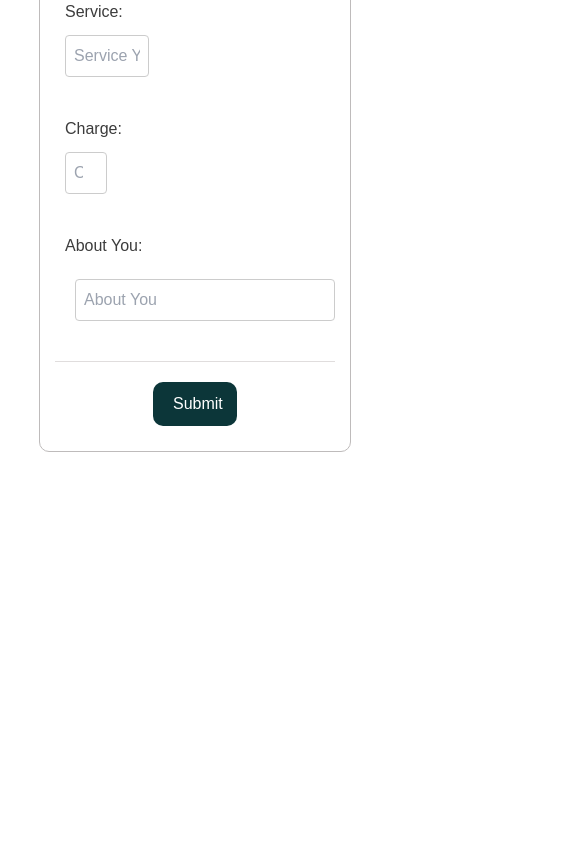
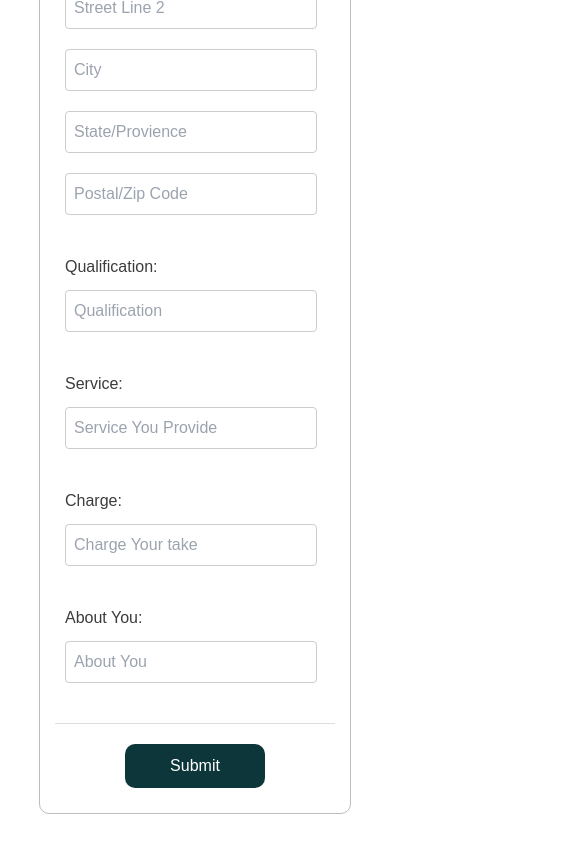
Before and after one commit to Saurav9895/As-Service, a Next.js app: page /Forms/Forms in a window 390 px wide. Shown: the part 1192-2036 px from the top of the page, 585 px wide, since content can reach past the window. Before the commit the page ends 1674 px from the top, so only its background shows below. Built offline with nearby package versions, Linux system fonts and the light colour scheme; no server answers.

Commit message:
made changes in mobile responsive

```diff
--- a/src/pages/Forms.tsx
+++ b/src/pages/Forms.tsx
@@ -1,8 +1,9 @@
 import FormBar from '@/FormBar/FormBar';
 import Topbar from '@/components/Topbar/Topbar';
-import { firestore } from '@/firebase/firebase';
+import { auth, firestore } from '@/firebase/firebase';
 import { doc, setDoc } from 'firebase/firestore';
 import React, { useState } from 'react';
+import { useAuthState } from 'react-firebase-hooks/auth';
 import { toast } from 'react-toastify';
 
 type FormsProps = {
@@ -11,6 +12,8 @@ type FormsProps = {
 
 
 const Forms:React.FC<FormsProps> = () => {
+    const [user] = useAuthState(auth);
+
     const [inputs,setInputs] = useState({
     	Fname: '',
 		Mname: '',
@@ -85,7 +88,10 @@ await               setDoc(doc(firestore, "Users", docId), newProblem);
     return (
         <>
        <FormBar/>
+
+       {user && (
        <div className="form">
+
                 <div className="padd">
                 <div className="card-header">
                 Kindly Enter Your Details
@@ -96,7 +102,7 @@ await               setDoc(doc(firestore, "Users", docId), newProblem);
                                 <div className="leftmg">Name: </div> <br />
                                 <input onChange={handleInputChange} type="text" name="Fname" id="" placeholder='First Name' value={inputs.Fname} required />
                                 <input onChange={handleInputChange} type="text" name="Mname" id="" placeholder='Middle Name' value={inputs.Mname}/>
-                                <input onChange={handleInputChange} type="text" name="Lname" id="" placeholder='Middle Name' value={inputs.Lname} required />
+                                <input onChange={handleInputChange} type="text" name="Lname" id="" placeholder='Last Name' value={inputs.Lname} required />
                             </div>
 
                             <div className="dobandage">
@@ -187,7 +193,21 @@ await               setDoc(doc(firestore, "Users", docId), newProblem);
 
                         </form>
                         </div>
+
+
+
        </div>
+        )}
+         {!user && (
+
+                <div className="full-page">
+                <div className="sorry">
+                    <img src="/oops.png" alt="" />
+                <h3 className='h3'>Please Login First</h3>
+                </div>
+                </div>
+        )}
+
        </>
 
     );
--- a/src/styles/globals.css
+++ b/src/styles/globals.css
@@ -128,7 +128,31 @@
   font-weight: 500; /* Equivalent to font-medium in Tailwind CSS */
   color: #d1d5db;
 }
+.full-page {
+  position: relative;
+  height: 80vh;
+}
 
+.sorry {
+  position: absolute;
+  top: 50%;
+  left: 50%;
+  transform: translate(-50%, -50%);
+  text-align: center;
+}
+
+.sorry img {
+  width: 400px; /* Adjust size as needed */
+  height: auto;
+}
+
+.h3{
+  font-size: 30px;
+  font-weight: 700;
+  font-family: Arial, sans-serif;
+  color: rgb(12,54,57);
+  margin-top: 20px;
+}
 
 @media screen and (max-width: 640px) {
   .hello {
@@ -327,17 +351,7 @@ select, #gender, #service {
 .street{
   width: 310%;
 }
-input[type="emaiil"],
-textarea {
-  width: 30%;
-  padding: 8px;
-  margin-top: 10px;
-  margin-bottom: 10px;
-  border: 1px solid #ccc;
-  border-radius: 4px;
-  box-sizing: border-box;
-  margin: 10px;
-}
+
 
 
 .qualificationandservice{
@@ -351,7 +365,6 @@ textarea {
 
 .abt{
   width: 310%;
-  margin: 10px;
 }
 
 
@@ -754,7 +767,6 @@ margin-left: 190px;
 
 
 
-
 .header-image {
   height: auto;
   width: 20rem;
@@ -787,6 +799,40 @@ margin-left: 190px;
 
 }
 
+input[type="text"],
+textarea {
+  width: 90%;
+  padding: 8px;
+  margin-top: 10px;
+  margin-bottom: 10px;
+  border: 1px solid #ccc;
+  border-radius: 4px;
+  box-sizing: border-box;
+  margin: 10px;
+}
+input[type="number"],
+textarea {
+  width: 90%;
+  padding: 8px;
+  margin-top: 10px;
+  margin-bottom: 10px;
+  border: 1px solid #ccc;
+  border-radius: 4px;
+  box-sizing: border-box;
+  margin: 10px;
+}
+.street{
+  width: 100%;
+}
+.abt{
+  width: 100%;
+}
+.sbutton{
+
+  font-weight: 500;
+  width: 50%;
+
+}
 }
 
 
```
Also changed, not shown: public/oops.png (added).
